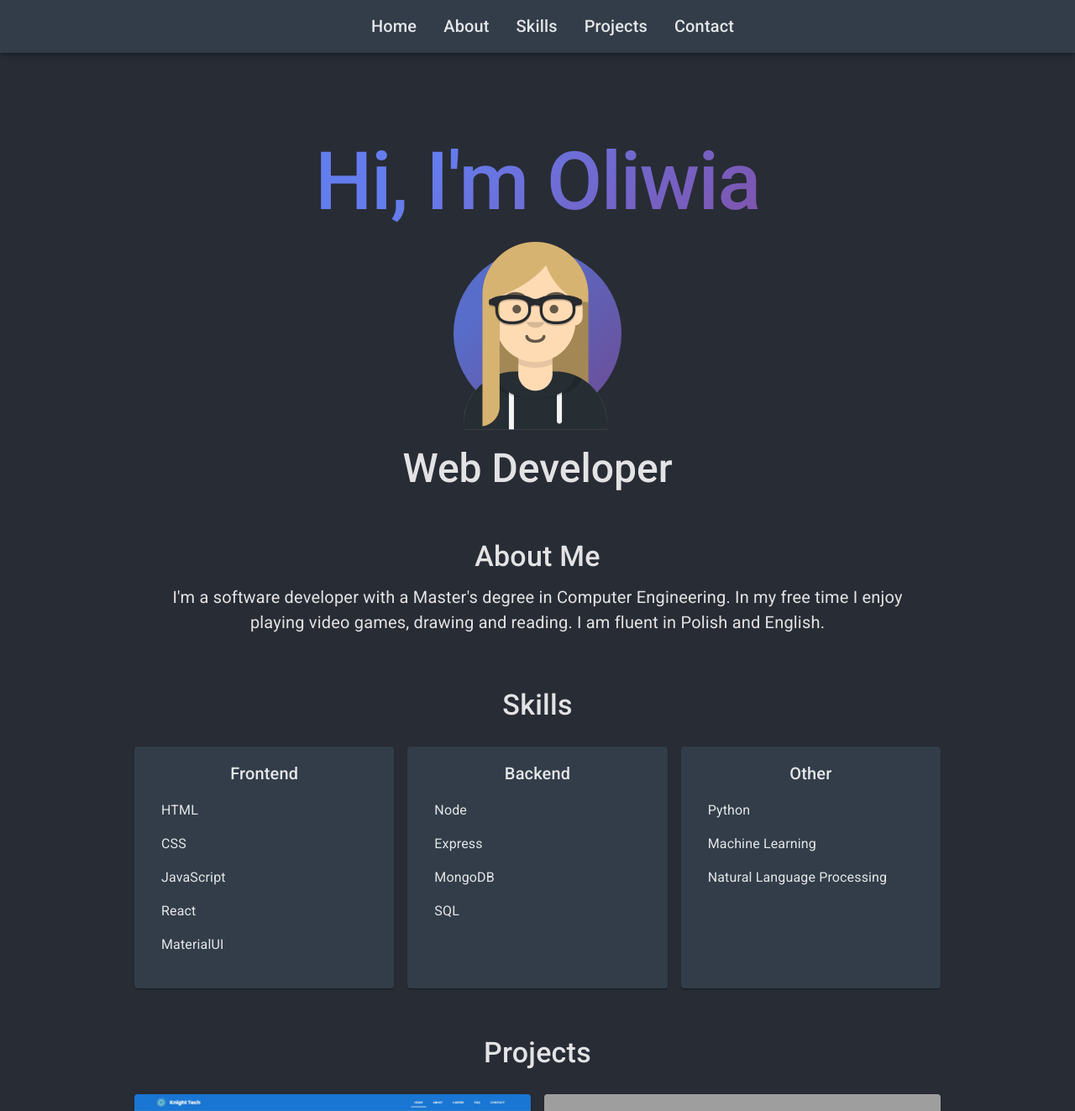
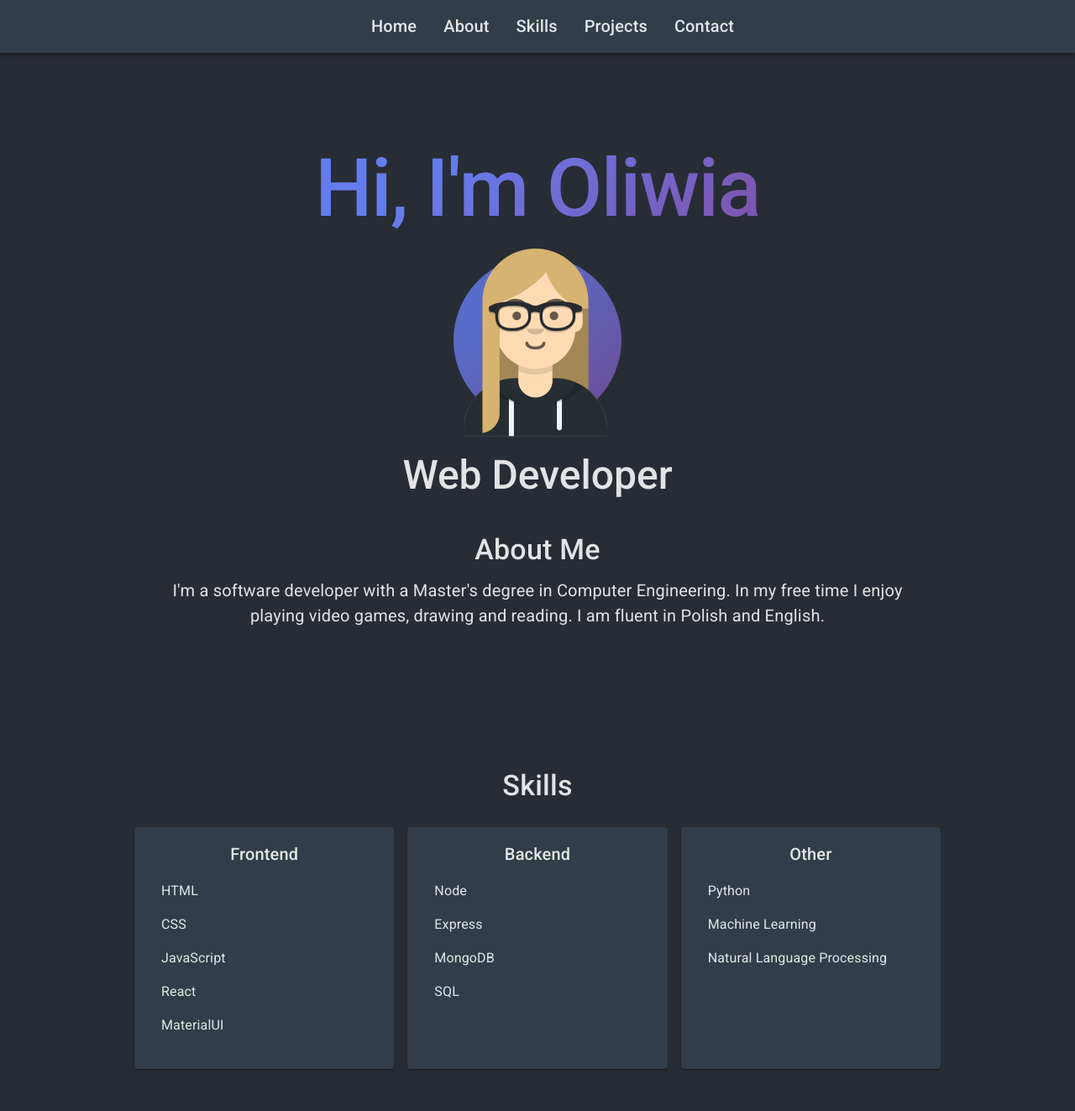
Before and after one commit to glowcloud/react-portfolio, a React (Vite) app: page / in a window 1280 px wide. Shown: the top 1323 px of the page at 84% size. Built offline with nearby package versions, Linux system fonts and the light colour scheme; grey boxes are pictures that could not be loaded.

Commit message:
Added animations

```diff
--- a/package.json
+++ b/package.json
@@ -14,7 +14,7 @@
     "@emotion/styled": "^11.10.6",
     "@mui/icons-material": "^5.11.16",
     "@mui/material": "^5.11.16",
-    "framer-motion": "^10.10.0",
+    "framer-motion": "^10.12.16",
     "react": "^18.2.0",
     "react-dom": "^18.2.0"
   },
--- a/src/components/Layout/Footer.jsx
+++ b/src/components/Layout/Footer.jsx
@@ -31,6 +31,7 @@ const Footer = () => {
         component={Link}
         underline="none"
         href="https://chrome.google.com/webstore/detail/avatar-maker/ofknlbikfofijlcjkfcihomkedmchfbn"
+        target="_blank"
         sx={{
           mx: 1,
           color: "#7f53ac",
--- a/src/components/Layout/Header.jsx
+++ b/src/components/Layout/Header.jsx
@@ -7,6 +7,7 @@ import {
   Link,
 } from "@mui/material";
 import { Menu } from "@mui/icons-material";
+import { motion } from "framer-motion";
 
 const Header = ({ navItems, setIsSidebarOpen }) => {
   return (
@@ -33,13 +34,19 @@ const Header = ({ navItems, setIsSidebarOpen }) => {
           sx={{ mr: 2, visibility: { xs: "hidden", md: "visible" } }}
         >
           {navItems.map((item) => (
+            <Box
+              key={item.text}
+              component={motion.div}
+              initial={{ scale: 1 }}
+              whileHover={{ scale: 1.15 }}
+              whileTap={{ scale: 0.9 }}
+              mx={2}
+            >
               <Typography
-              key={item.text}
                 variant="h6"
                 component={Link}
                 href={item.href}
                 underline="hover"
-              mx={2}
                 sx={{
                   color: "text.primary",
                   "&:hover": {
@@ -53,6 +60,7 @@ const Header = ({ navItems, setIsSidebarOpen }) => {
               >
                 {item.text}
               </Typography>
+            </Box>
           ))}
         </Box>
       </Toolbar>
--- a/src/components/Layout/Sidebar.jsx
+++ b/src/components/Layout/Sidebar.jsx
@@ -8,10 +8,12 @@ import {
   Link,
   Toolbar,
 } from "@mui/material";
+import { motion } from "framer-motion";
 
 const Sidebar = ({ navItems, isOpen, setIsSidebarOpen }) => {
   return (
     <Drawer
+      component={motion.nav}
       anchor="left"
       open={isOpen}
       onClose={() => setIsSidebarOpen(false)}
@@ -23,9 +25,40 @@ const Sidebar = ({ navItems, isOpen, setIsSidebarOpen }) => {
     >
       <Toolbar />
       <Box w={250} onClick={() => setIsSidebarOpen(false)}>
-        <List>
+        <List
+          component={motion.ul}
+          initial="closed"
+          animate={isOpen ? "open" : "closed"}
+          variants={{
+            open: {
+              transition: { staggerChildren: 0.05, delayChildren: 0.2 },
+            },
+            closed: {
+              transition: { staggerChildren: 0.05 },
+            },
+          }}
+        >
           {navItems.map((item) => (
-            <ListItem key={item.text} disablePadding>
+            <ListItem
+              key={item.text}
+              disablePadding
+              component={motion.li}
+              variants={{
+                open: {
+                  y: 0,
+                  opacity: 1,
+                  scale: 1,
+                  transition: {
+                    y: { stiffness: 1000, velocity: -100 },
+                  },
+                },
+                closed: {
+                  y: 50,
+                  opacity: 0,
+                  scale: 0.8,
+                },
+              }}
+            >
               <ListItemButton component={Link} href={item.href}>
                 <ListItemText primary={item.text} />
               </ListItemButton>
--- a/src/components/Sections/AboutMe.jsx
+++ b/src/components/Sections/AboutMe.jsx
@@ -1,18 +1,23 @@
 import { Box, Typography } from "@mui/material";
+import { motion } from "framer-motion";
 
 const AboutMe = () => {
   return (
     <Box
-      component="section"
+      component={motion.section}
       display="flex"
       flexDirection="column"
       justifyContent="center"
       alignItems="center"
-      my={5}
+      mb={{xs: 23, sm: 20}}
       id="about"
       sx={{
-        scrollMarginTop: 90,
+        scrollMarginTop: 100,
       }}
+      initial={{ opacity: 0, y: 50 }}
+      whileInView={{ opacity: 1, y: 0 }}
+      viewport={{ once: true, amount: 0.75 }}
+      transition={{ duration: 0.5 }}
     >
       <Typography
         gutterBottom
--- a/src/components/Sections/Contact/Contact.jsx
+++ b/src/components/Sections/Contact/Contact.jsx
@@ -1,5 +1,6 @@
 import { useState } from "react";
 import { Box, Typography, Snackbar, Alert } from "@mui/material";
+import { motion } from "framer-motion";
 import ContactForm from "./ContactForm";
 
 const Contact = () => {
@@ -18,17 +19,21 @@ const Contact = () => {
 
   return (
     <Box
-      component="section"
+      component={motion.section}
       display="flex"
       flexDirection="column"
       justifyContent="center"
       alignItems="center"
-      my={9}
+      my={20}
       mx={{ lg: 10 }}
       id="contact"
       sx={{
         scrollMarginTop: 105,
       }}
+      initial={{ opacity: 0, y: 50 }}
+      whileInView={{ opacity: 1, y: 0 }}
+      viewport={{ once: true, amount: 0.35 }}
+      transition={{ duration: 0.5 }}
     >
       <Typography
         gutterBottom
--- a/src/components/Sections/Landing.jsx
+++ b/src/components/Sections/Landing.jsx
@@ -1,23 +1,30 @@
 import { Box, Typography } from "@mui/material";
+import { motion } from "framer-motion";
 import avatarImg from "../../assets/av-1.png";
 
 const Landing = () => {
   return (
     <Box
-      component="section"
+      component={motion.section}
       display="flex"
       flexDirection="column"
       justifyContent="center"
       alignItems="center"
       id="home"
-      py={2}
+      mt={{ xs: 5, sm: 3, xl: 5 }}
+      mb={{ xs: 28, sm: 5, xl: 10 }}
       sx={{
-        scrollMarginTop: 75,
+        scrollMarginTop: 95,
       }}
+      initial={{ opacity: 0, y: -50 }}
+      whileInView={{ opacity: 1, y: 0 }}
+      viewport={{ once: true }}
+      transition={{ duration: 0.5 }}
     >
       <Typography
         variant="h1"
         sx={{
+          px: { xs: 3, md: 0 },
           fontWeight: "500",
           color: "#7f53ac",
           backgroundImage: "linear-gradient(315deg, #7f53ac 0%, #647dee 74%)",
--- a/src/components/Sections/Projects/ProjectCard.jsx
+++ b/src/components/Sections/Projects/ProjectCard.jsx
@@ -8,6 +8,7 @@ import {
   IconButton,
 } from "@mui/material";
 import { GitHub, Link as LinkIcon } from "@mui/icons-material";
+import { motion } from "framer-motion";
 
 const ProjectCard = ({
   title,
@@ -18,7 +19,17 @@ const ProjectCard = ({
   webLink,
 }) => {
   return (
-    <Grid item xs={12} lg={6} width="100%">
+    <Grid
+      item
+      xs={12}
+      lg={6}
+      width="100%"
+      component={motion.div}
+      variants={{
+        hidden: { opacity: 0, scale: 0.8 },
+        visible: { opacity: 1, scale: 1 },
+      }}
+    >
       <Card
         sx={{
           display: "flex",
@@ -33,7 +44,6 @@ const ProjectCard = ({
           alt={`${title} Snapshot Image`}
           sx={{
             objectFit: "contain",
-            // height: "100%",
           }}
         />
         <CardContent
@@ -64,16 +74,24 @@ const ProjectCard = ({
           }}
         >
           <IconButton
+            component={motion.button}
             color="primary"
             size="large"
             onClick={() => window.open(gitLink)}
+            initial={{ scale: 1 }}
+            whileHover={{ scale: 1.15 }}
+            whileTap={{ scale: 0.9 }}
           >
             <GitHub fontSize="inherit" />
           </IconButton>
           <IconButton
+            component={motion.button}
             color="primary"
             size="large"
             onClick={() => window.open(webLink)}
+            initial={{ scale: 1 }}
+            whileHover={{ scale: 1.15 }}
+            whileTap={{ scale: 0.9 }}
           >
             <LinkIcon fontSize="inherit" />
           </IconButton>
--- a/src/components/Sections/Projects/Projects.jsx
+++ b/src/components/Sections/Projects/Projects.jsx
@@ -1,4 +1,5 @@
-import { Typography, Grid } from "@mui/material";
+import { Typography, Grid, useMediaQuery } from "@mui/material";
+import { motion } from "framer-motion";
 
 import project0Img from "../../../assets/project-0-elden-ring.png";
 import project1Img from "../../../assets/project-1-knight-tech.png";
@@ -7,20 +8,32 @@ import project3Img from "../../../assets/project-3-easy-polls.png";
 import ProjectCard from "./ProjectCard";
 
 const Projects = () => {
+  const isSmallScreen = useMediaQuery((theme) => theme.breakpoints.down("lg"));
+
   return (
     <Grid
-      component="section"
       container
+      component={motion.section}
+      id="projects"
+      px={{ sm: 15, lg: 0 }}
+      my={20}
+      sx={{
+        scrollMarginTop: 90,
+      }}
       display="flex"
       alignItems="stretch"
       justifyContent="center"
       spacing={2}
-      my={5}
-      px={{ sm: 15, lg: 0 }}
-      id="projects"
-      sx={{
-        scrollMarginTop: 90,
+      variants={{
+        hidden: { opacity: 0 },
+        visible: {
+          opacity: 1,
+          transition: { delayChildren: 0.2, staggerChildren: 0.35 },
+        },
       }}
+      initial="hidden"
+      whileInView="visible"
+      viewport={{ once: true, amount: isSmallScreen ? 0.1 : 0.15 }}
     >
       <Grid item xs={12}>
         <Typography
--- a/src/components/Sections/Skills/Skills.jsx
+++ b/src/components/Sections/Skills/Skills.jsx
@@ -1,21 +1,33 @@
-import { Typography, Grid } from "@mui/material";
+import { Typography, Grid, useMediaQuery } from "@mui/material";
+import { motion } from "framer-motion";
 import SkillsCard from "./SkillsCard";
 
 const Skills = () => {
+  const isSmallScreen = useMediaQuery((theme) => theme.breakpoints.down("lg"));
+
   return (
     <Grid
-      component="section"
       container
+      component={motion.section}
+      id="skills"
+      px={{ sm: 15, lg: 0 }}
+      sx={{
+        scrollMarginTop: 90,
+      }}
       display="flex"
       alignItems="stretch"
       justifyContent="center"
-      my={5}
-      px={{ sm: 15, lg: 0 }}
       spacing={2}
-      id="skills"
-      sx={{
-        scrollMarginTop: 90,
+      variants={{
+        hidden: { opacity: 0 },
+        visible: {
+          opacity: 1,
+          transition: { delayChildren: 0.2, staggerChildren: 0.25 },
+        },
       }}
+      initial="hidden"
+      whileInView="visible"
+      viewport={{ once: true, amount: isSmallScreen ? 0.25 : 0.75 }}
     >
       <Grid item xs={12}>
         <Typography
--- a/src/components/Sections/Skills/SkillsCard.jsx
+++ b/src/components/Sections/Skills/SkillsCard.jsx
@@ -6,11 +6,24 @@ import {
   List,
   ListItem,
 } from "@mui/material";
+import { motion } from "framer-motion";
 
 const SkillsCard = ({ title, skills }) => {
   return (
-    <Grid item xs={12} lg={4}>
+    <Grid
+      item
+      xs={12}
+      lg={4}
+      component={motion.div}
+      variants={{
+        hidden: { opacity: 0, scale: 0.8 },
+        visible: { opacity: 1, scale: 1 },
+      }}
+    >
       <Card
+        component={motion.div}
+        initial={{ scale: 1 }}
+        whileHover={{ scale: 1.05 }}
         sx={{
           display: "flex",
           flexDirection: "column",
```
Lines whose indentation alone changed are shown as unchanged.
